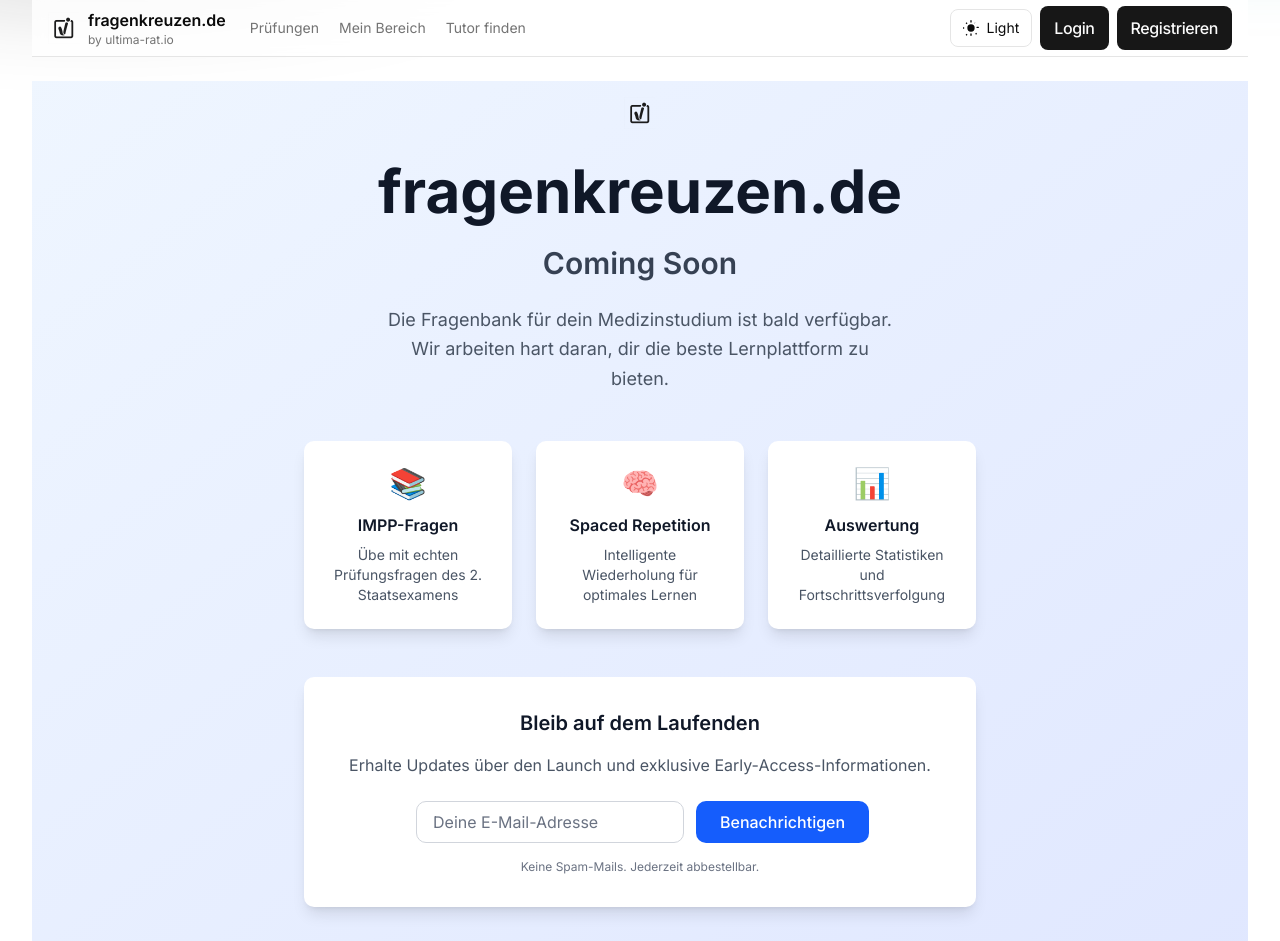
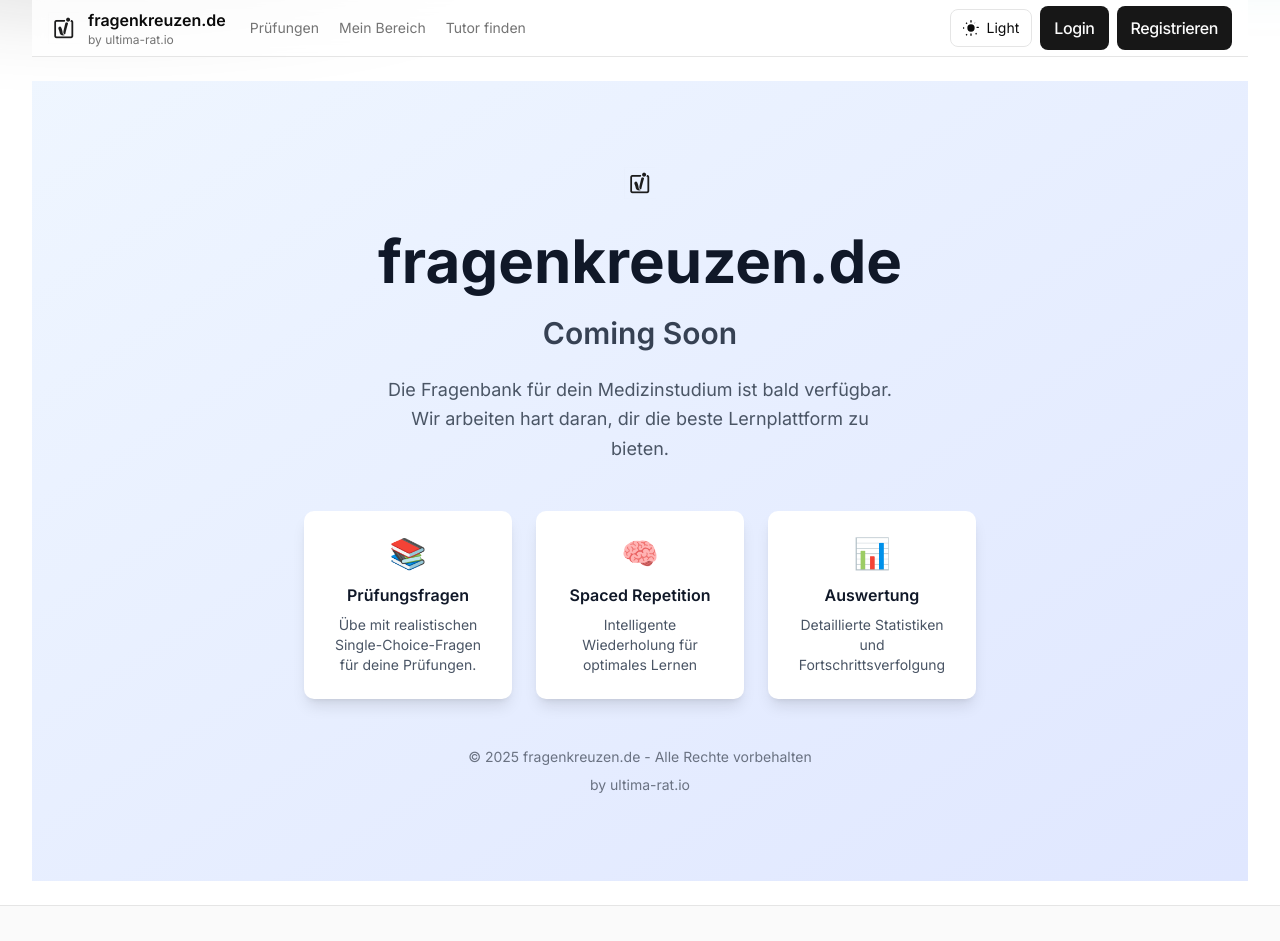
Before and after one commit to bartdoping/ultimaratio, a Next.js app: page /coming-soon in a window 1280 px wide. Shown: the top 941 px of the page. Built offline with nearby package versions, Linux system fonts and the light colour scheme; no server answers.

Commit message:
Remove email notification box and update copyright to 2025

```diff
--- a/app/coming-soon/page.tsx
+++ b/app/coming-soon/page.tsx
@@ -50,10 +50,10 @@ export default async function ComingSoonPage() {
           <div className="bg-white dark:bg-gray-800 p-6 rounded-lg shadow-lg">
             <div className="text-3xl mb-3">📚</div>
             <h3 className="font-semibold text-gray-900 dark:text-white mb-2">
-              IMPP-Fragen
+              Prüfungsfragen
             </h3>
             <p className="text-sm text-gray-600 dark:text-gray-400">
-              Übe mit echten Prüfungsfragen des 2. Staatsexamens
+              Übe mit realistischen Single-Choice-Fragen für deine Prüfungen.
             </p>
           </div>
 
@@ -78,34 +78,10 @@ export default async function ComingSoonPage() {
           </div>
         </div>
 
-        {/* Newsletter/Info */}
-        <div className="bg-white dark:bg-gray-800 p-8 rounded-lg shadow-lg mt-12">
-          <h3 className="text-xl font-semibold text-gray-900 dark:text-white mb-4">
-            Bleib auf dem Laufenden
-          </h3>
-          <p className="text-gray-600 dark:text-gray-400 mb-6">
-            Erhalte Updates über den Launch und exklusive Early-Access-Informationen.
-          </p>
-
-          <div className="flex flex-col sm:flex-row gap-3 max-w-md mx-auto">
-            <input
-              type="email"
-              placeholder="Deine E-Mail-Adresse"
-              className="flex-1 px-4 py-2 border border-gray-300 dark:border-gray-600 rounded-lg bg-white dark:bg-gray-700 text-gray-900 dark:text-white placeholder-gray-500 dark:placeholder-gray-400 focus:outline-none focus:ring-2 focus:ring-blue-500"
-            />
-            <button className="px-6 py-2 bg-blue-600 hover:bg-blue-700 text-white rounded-lg font-medium transition-colors">
-              Benachrichtigen
-            </button>
-          </div>
-
-          <p className="text-xs text-gray-500 dark:text-gray-400 mt-4">
-            Keine Spam-Mails. Jederzeit abbestellbar.
-          </p>
-        </div>
 
         {/* Footer */}
         <div className="text-center text-sm text-gray-500 dark:text-gray-400 mt-12">
-          <p>© 2024 fragenkreuzen.de - Alle Rechte vorbehalten</p>
+          <p>© 2025 fragenkreuzen.de - Alle Rechte vorbehalten</p>
           <p className="mt-2">
             <a href="https://www.ultima-rat.io" target="_blank" rel="noopener noreferrer" className="hover:text-blue-600 transition-colors">
               by ultima-rat.io
```
